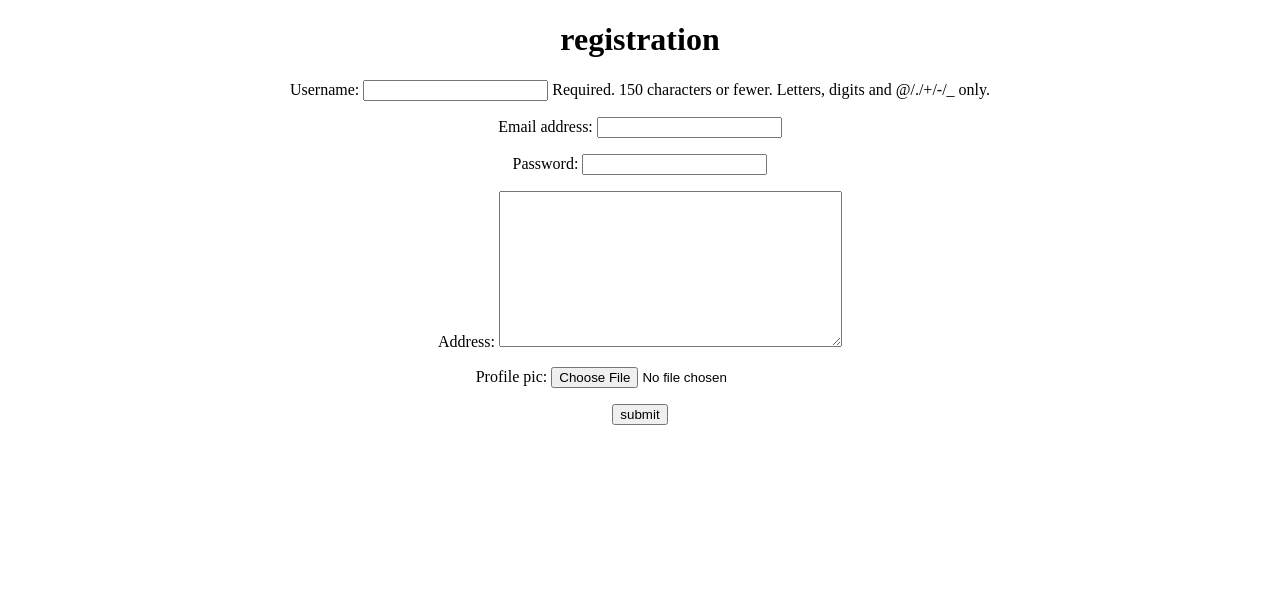
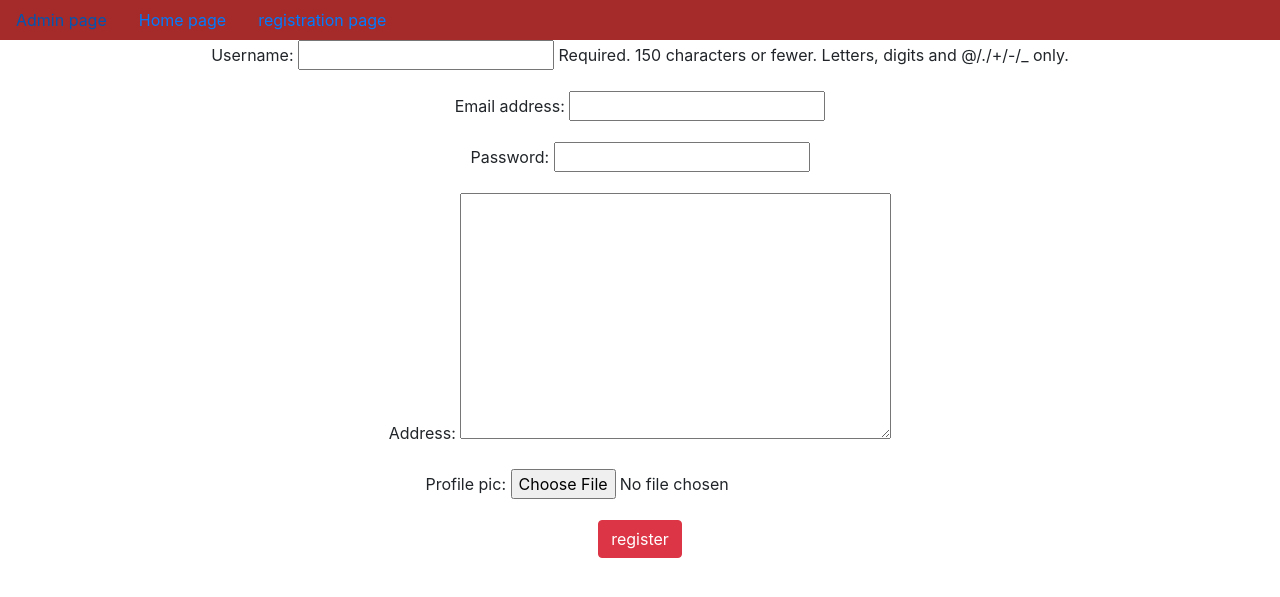
Before and after one commit to nagendra212001/user-registration-model-, a Django app: page /registration/ in a window 1280 px wide. Shown: the top 597 px of the page. Run offline with Django 4.2, Linux system fonts and the light colour scheme.

Commit message:
first commit

```diff
--- a/app/views.py
+++ b/app/views.py
@@ -2,6 +2,10 @@ from django.shortcuts import render
 from app.forms import *
 from django.http import HttpResponse
 # Create your views here.
+from django.core.mail import send_mail
+
+def home(request):
+    return render(request,'home.html')
 
 def registration(request):
     uf=UserForm()
@@ -10,16 +14,24 @@ def registration(request):
     if request.method=='POST' and request.FILES:
         UD=UserForm(request.POST)
         PD=ProfileForm(request.POST,request.FILES)
-        if UD.is_valid and PD.is_valid():
+
+        if UD.is_valid() and PD.is_valid():
+
+            pw=UD.cleaned_data['password']
             USO=UD.save(commit=False)
-            pw=UD.cleaned_data['password']
             USO.set_password(pw)
             USO.save()
 
             PFO=PD.save(commit=False)
             PFO.user=USO
             PFO.save()
+
+
+            send_mail('User registration',
+            'Regiistration is success full',
+            'nagendra212001@gmail.com',
+            [USO.email],fail_silently=False)
+
             return HttpResponse('registration successfully')
 
-
     return render(request,"registration.html",d)
--- a/project29/urls.py
+++ b/project29/urls.py
@@ -23,4 +23,5 @@ from app.views import *
 urlpatterns = [
     path('admin/', admin.site.urls),
     path('registration/',registration,name='registration'),
+    path('home/',home,name='home'),
 ]+static(settings.MEDIA_URL,document_root=settings.MEDIA_ROOT)
--- /dev/null
+++ b/templates/dummy.html
@@ -0,0 +1,49 @@
+<!doctype html>
+<html lang="en">
+  <head>
+    <!-- Required meta tags -->
+    <meta charset="utf-8">
+    <meta name="viewport" content="width=device-width, initial-scale=1, shrink-to-fit=no">
+
+    <!-- Bootstrap CSS -->
+    <link rel="stylesheet" href="https://cdn.jsdelivr.net/npm/bootstrap@4.6.2/dist/css/bootstrap.min.css" integrity="sha384-xOolHFLEh07PJGoPkLv1IbcEPTNtaed2xpHsD9ESMhqIYd0nLMwNLD69Npy4HI+N" crossorigin="anonymous">
+
+    {% block title %}
+    <title>Hello, world!</title>
+    {% endblock %}
+
+  </head>
+  <body>
+
+
+    <center>
+
+        <nav class="nav" style="background-color: brown;">
+            <a href="{% url 'admin:index' %}" class="nav-link">Admin page</a>
+            <a href="{% url 'home' %}" class="nav-link">Home page</a>
+            <a href="{% url 'registration' %}" class="nav-link">registration page</a>
+
+
+        </nav>
+        {% block body_block %}
+
+        {% endblock %}
+
+
+    <!-- Optional JavaScript; choose one of the two! -->
+
+    <!-- Option 1: jQuery and Bootstrap Bundle (includes Popper) -->
+    <script src="https://cdn.jsdelivr.net/npm/jquery@3.5.1/dist/jquery.slim.min.js" integrity="sha384-DfXdz2htPH0lsSSs5nCTpuj/zy4C+OGpamoFVy38MVBnE+IbbVYUew+OrCXaRkfj" crossorigin="anonymous"></script>
+    <script src="https://cdn.jsdelivr.net/npm/bootstrap@4.6.2/dist/js/bootstrap.bundle.min.js" integrity="sha384-Fy6S3B9q64WdZWQUiU+q4/2Lc9npb8tCaSX9FK7E8HnRr0Jz8D6OP9dO5Vg3Q9ct" crossorigin="anonymous"></script>
+
+    <!-- Option 2: Separate Popper and Bootstrap JS -->
+    <!--
+    <script src="https://cdn.jsdelivr.net/npm/jquery@3.5.1/dist/jquery.slim.min.js" integrity="sha384-DfXdz2htPH0lsSSs5nCTpuj/zy4C+OGpamoFVy38MVBnE+IbbVYUew+OrCXaRkfj" crossorigin="anonymous"></script>
+    <script src="https://cdn.jsdelivr.net/npm/popper.js@1.16.1/dist/umd/popper.min.js" integrity="sha384-9/reFTGAW83EW2RDu2S0VKaIzap3H66lZH81PoYlFhbGU+6BZp6G7niu735Sk7lN" crossorigin="anonymous"></script>
+    <script src="https://cdn.jsdelivr.net/npm/bootstrap@4.6.2/dist/js/bootstrap.min.js" integrity="sha384-+sLIOodYLS7CIrQpBjl+C7nPvqq+FbNUBDunl/OZv93DB7Ln/533i8e/mZXLi/P+" crossorigin="anonymous"></script>
+    -->
+
+    </center>
+
+    </body>
+</html>
--- a/templates/registration.html
+++ b/templates/registration.html
@@ -1,22 +1,18 @@
-<!DOCTYPE html>
-<html lang="en">
-<head>
-    <meta charset="UTF-8">
-    <meta http-equiv="X-UA-Compatible" content="IE=edge">
-    <meta name="viewport" content="width=device-width, initial-scale=1.0">
-    <title>Document</title>
-</head>
-<body>
-    <center>
-        <h1>registration</h1>
-        <form  method="POST" enctype="multipart/form-data">
-            {% csrf_token %}
-                {{uf.as_p}}
-                {{pf.as_p}}
+{% extends 'dummy.html' %}
 
-            <input type="submit" value="submit">
 
-        </form>
-    </center>
-</body>
-</html>
+{% block title %}
+    <title>Registration Page</title>
+
+{% endblock %}
+
+{% block body_block %}
+
+<form method="POST" enctype="multipart/form-data">
+    {% csrf_token %}
+
+        {{uf.as_p}}
+        {{pf.as_p}}
+    <input type="submit" value="register" class="btn btn-danger">
+</form>
+{% endblock %}
```
Also changed, not shown: project29/settings.py (+9 -0 lines), templates/home.html (added, +13 -0 lines), app/forms.py (line endings or trailing spaces), db.sqlite3, media/PSPK_TG_wuopYLP.jpg (added).
